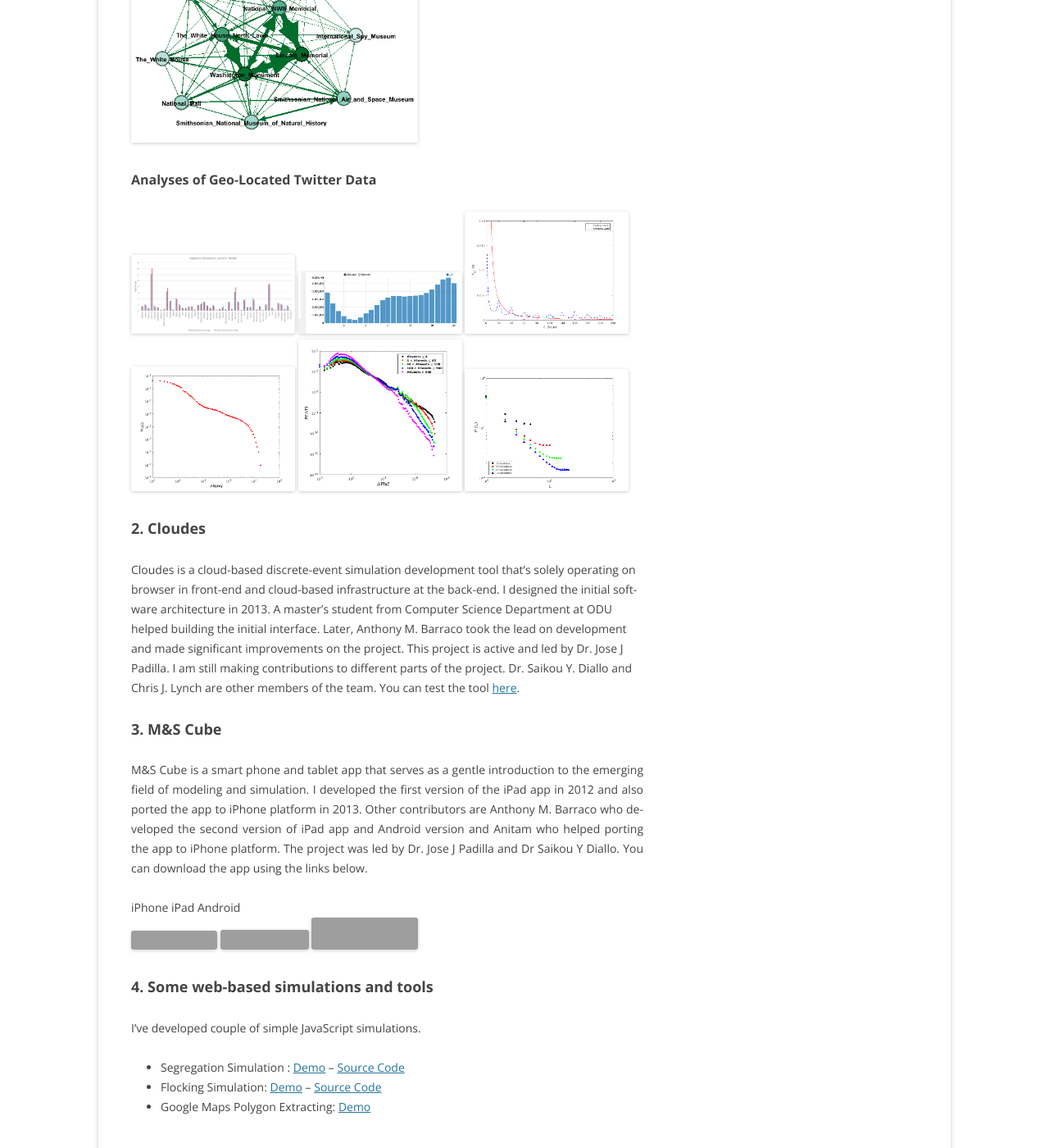
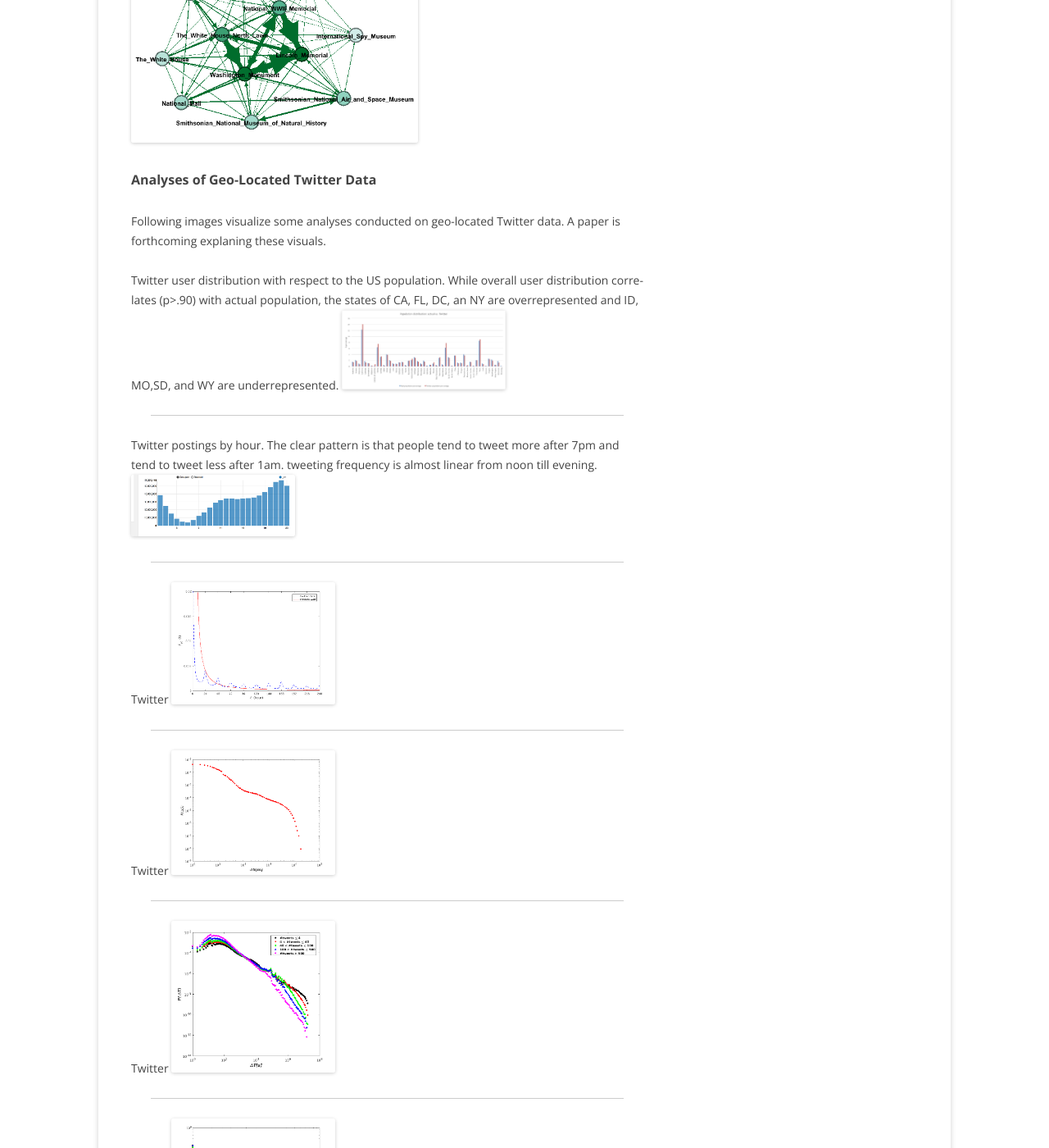
Before and after one commit to hamdikavak/hamdikavak.github.io, a Jekyll site: the page built from research-and-projects/index.html, in a window 1280 px wide and 1400 px high, scrolled down 1664 px. Shown: the whole window at 82% size. Built offline with Jekyll 4.4.1, drawn with Linux system fonts in a browser that asks for light colours; nearby versions of some CDN libraries; library files that are not in the unit come from our copies; grey boxes are pictures that could not be loaded.

Commit message:
Update index.html

```diff
--- a/research-and-projects/index.html
+++ b/research-and-projects/index.html
@@ -55,11 +55,27 @@ Link weight indicates the frequency of hops between places while the intensity o
   <br/>
 
   <h3>Analyses of Geo-Located Twitter Data</h3>
+Following images visualize some analyses conducted on geo-located Twitter data. A paper is forthcoming explaning these visuals.
+<br/>
+<br/>
+Twitter user distribution with respect to the US population.
+While overall user distribution correlates (p>.90) with actual population, the states of CA, FL, DC, an NY are overrepresented and ID, MO,SD, and WY are underrepresented.
   <a href="images/1tweet_dist.png" target="_blank"><img src="images/1tweet_dist.png" width="200"/></a>
+
+<hr/>
+Twitter postings by hour. The clear pattern is that people tend to tweet more after 7pm and tend to tweet less after 1am. tweeting frequency is almost linear from noon till evening.
  <a href="images/2hour_dist.png" target="_blank"><img src="images/2hour_dist.png" width="200"/></a>
+<hr/>
+Twitter
  <a href="images/3fpt_dc.png" target="_blank"><img src="images/3fpt_dc.png" width="200"/></a>
+<hr/>
+Twitter
  <a href="images/4displacement.png" target="_blank"><img src="images/4displacement.png" width="200"/></a>
+<hr/>
+Twitter
  <a href="images/5interevent_time_by_group.png" target="_blank"><img src="images/5interevent_time_by_group.png" width="200"/></a>
+<hr/>
+Twitter
  <a href="images/6zipfs_log_log.png" target="_blank"><img src="images/6zipfs_log_log.png" width="200"/></a>
 
 
```
Also changed, not shown: other parts of research-and-projects/index.html (+1 -1 lines).
